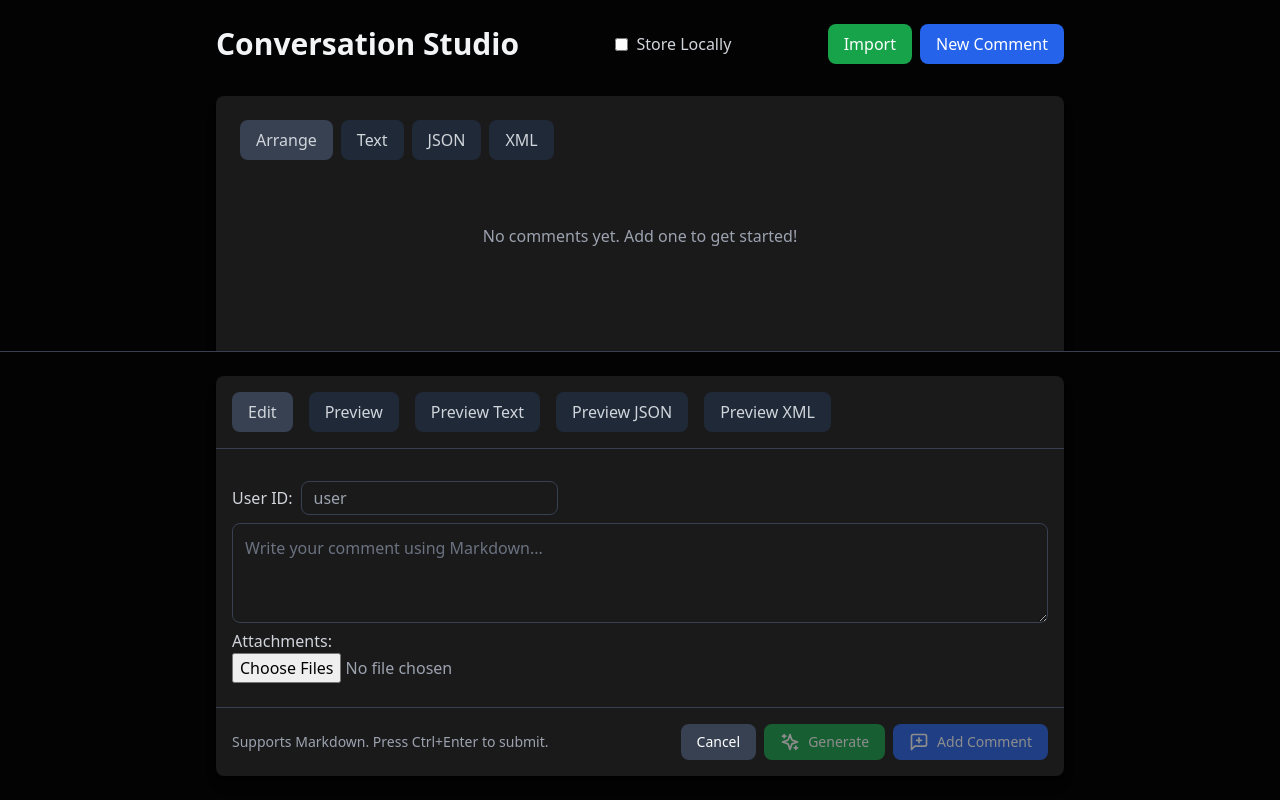
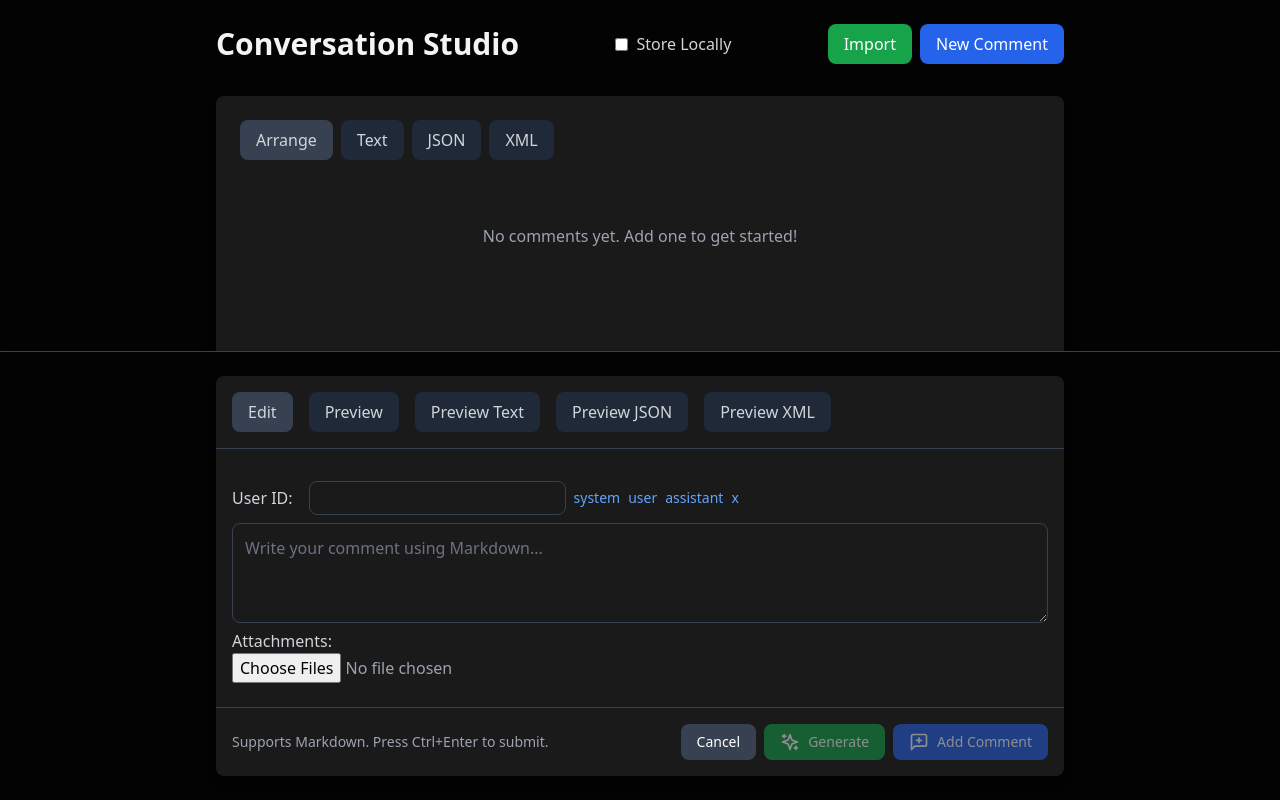
Before and after one commit to johnhenry/conversation-studio, a React (Vite) app: page / in a window 1280 px wide. Both pictures are taken after a click on the button "New Comment". Built offline with nearby package versions, Linux system fonts and the light colour scheme.

Commit message:
add controls to set userId

```diff
--- a/src/components/CommentEditor.tsx
+++ b/src/components/CommentEditor.tsx
@@ -256,18 +256,43 @@ const CommentEditor: React.FC<CommentEditorProps> = ({
             <div className="flex gap-2 mb-2">
               <label
                 htmlFor="userIdInput"
-                className="text-gray-300"
+                className="text-gray-300 flex items-center gap-2"
                 title="Enter your user ID"
               >
                 User ID:
                 <input
                   type="text"
                   id="userIdInput"
-                  placeholder={DEFAULT_USER_ID}
                   value={userId}
                   onChange={(e) => setUserId(e.target.value)}
                   className="ml-2 bg-[#1A1A1B] border border-gray-700 text-gray-300 rounded-lg px-3 py-1 focus:ring-2 focus:ring-blue-500 focus:border-transparent"
                 />
+                <div className="flex gap-2">
+                  <button
+                    onClick={() => setUserId("system")}
+                    className="text-blue-400 hover:text-blue-300 text-sm"
+                  >
+                    system
+                  </button>
+                  <button
+                    onClick={() => setUserId("user")}
+                    className="text-blue-400 hover:text-blue-300 text-sm"
+                  >
+                    user
+                  </button>
+                  <button
+                    onClick={() => setUserId("assistant")}
+                    className="text-blue-400 hover:text-blue-300 text-sm"
+                  >
+                    assistant
+                  </button>
+                  <button
+                    onClick={() => setUserId("")}
+                    className="text-blue-400 hover:text-blue-300 text-sm"
+                  >
+                    x
+                  </button>
+                </div>
               </label>
             </div>
             <textarea
```
